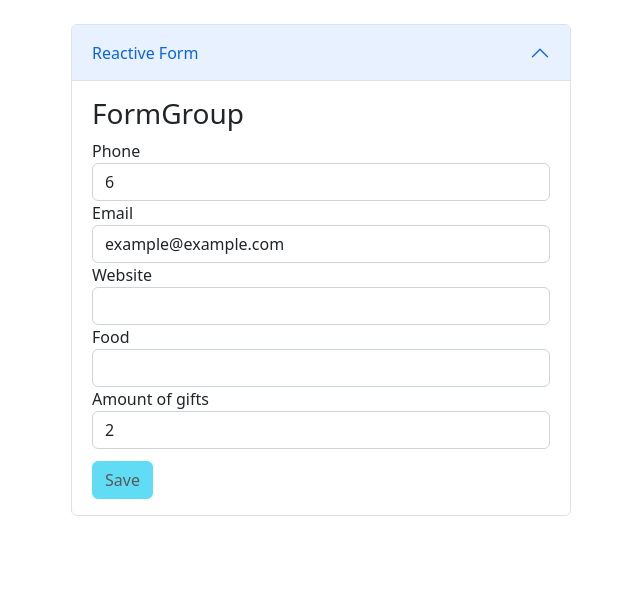
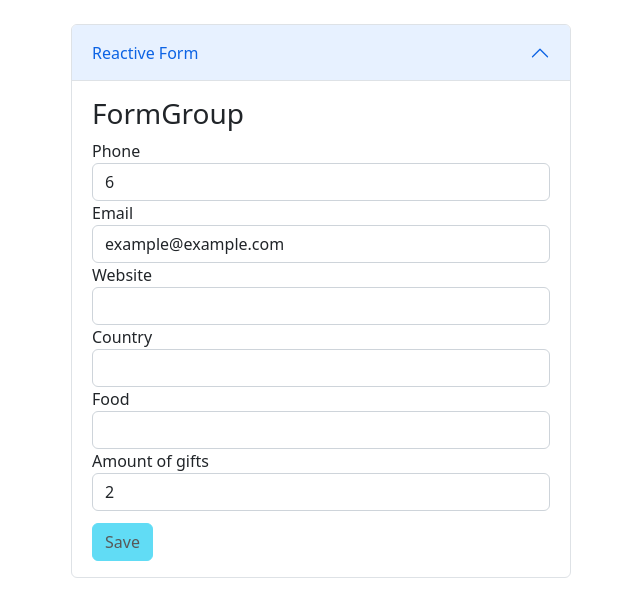
Before and after one commit to Laurens-makel/angular-examples, an Angular app: page / in a window 1280 px wide. Shown: the top 616 px of the page, without its empty margins (319-959 px from the left). Built offline with nearby package versions, Linux system fonts and the light colour scheme.

Commit message:
Add mechanism for master-detail relations

```diff
--- a/src/app/form-group-field/form-group-field.component.html
+++ b/src/app/form-group-field/form-group-field.component.html
@@ -7,7 +7,7 @@
 
     <!-- Display select element when valuelist -->
     <div *ngSwitchCase="DataEntryType.VALUELIST" >
-      <select class="form-control" [formControlName]="entry.id">
+      <select class="form-control" [formControlName]="entry.id" [(ngModel)]="entry.value" (ngModelChange)="select.emit(entry)">
         <option *ngFor="let option of entry.options" [ngValue]="option">
           {{ option }}
         </option>
--- a/src/app/form-group-field/form-group-field.component.ts
+++ b/src/app/form-group-field/form-group-field.component.ts
@@ -1,4 +1,4 @@
-import {Component, Input, OnInit} from '@angular/core';
+import {Component, EventEmitter, Input, OnInit, Output} from '@angular/core';
 import {DataEntry} from "../model/data-entry";
 import {FormGroup} from "@angular/forms";
 import {DataEntryType} from "../model/data-entry-types.enum";
@@ -11,6 +11,8 @@ import {DataEntryType} from "../model/data-entry-types.enum";
 export class FormGroupFieldComponent implements OnInit {
   @Input() entry!: DataEntry<any>;
   @Input() form!: FormGroup;
+
+  @Output() select = new EventEmitter<DataEntry<any>>();
 
   DataEntryType = DataEntryType;
   get isValid() { return this.field.valid; }
--- a/src/app/form-group/form-group.component.html
+++ b/src/app/form-group/form-group.component.html
@@ -4,7 +4,7 @@
 
   <!-- Iterate over fields -->
   <div *ngFor="let entry of _data">
-    <app-form-group-field [entry]="entry" [form]="form"></app-form-group-field>
+    <app-form-group-field [entry]="entry" [form]="form" (select)="changeMasterDetail($event)"></app-form-group-field>
   </div>
 
   <button type="submit" class="btn btn-info" [disabled]="!form.valid">Save</button>
--- a/src/app/form-group/form-group.component.ts
+++ b/src/app/form-group/form-group.component.ts
@@ -1,4 +1,4 @@
-import {Component, Input} from '@angular/core';
+import {ChangeDetectorRef, Component, Input} from '@angular/core';
 import {FormControl, FormGroup} from "@angular/forms";
 import {DataEntry} from "../model/data-entry";
 import {DataControlService} from "../services/data-control.service";
@@ -10,7 +10,7 @@ import {DataControlService} from "../services/data-control.service";
 })
 export class FormGroupComponent {
 
-  constructor(private dataControl: DataControlService) { }
+  constructor(private dataControl: DataControlService, private cdr: ChangeDetectorRef) { }
 
   form = new FormGroup({});
 
@@ -22,4 +22,24 @@ export class FormGroupComponent {
   }
   _data: DataEntry<any>[] = []
 
+  changeMasterDetail(entry: DataEntry<any>) {
+    if(entry.slaves){
+      const slaveIndex = entry.slaves.findIndex(slave => slave.option == entry.value);
+
+      if(slaveIndex > -1){
+        const slave = entry.slaves[slaveIndex];
+        const slaveEntry = this._data.find(e => e.id == slave.field);
+
+        if(slaveEntry !== undefined){
+          slaveEntry.options = slave.slaveOptions;
+          const slaveField = this.form.get(slaveEntry.id+"");
+
+          if(slaveEntry.options.indexOf(slaveField?.value) == -1){
+            slaveEntry.value = "";
+            this.cdr.detectChanges();
+          }
+        }
+      }
+    }
+  }
 }
--- a/src/app/model/data-entry.ts
+++ b/src/app/model/data-entry.ts
@@ -10,6 +10,7 @@ export class DataEntry<T> {
   public minValue?: number;
   public options?: string[];
   public blacklist?: T;
+  public slaves?: {option: string, field: number, slaveOptions: string[]}[];
 
   constructor(partial: Partial<DataEntry<T>>) {
     Object.assign(this, partial);
--- a/src/app/services/data.service.ts
+++ b/src/app/services/data.service.ts
@@ -40,15 +40,30 @@ export class DataService {
 
       new DataEntry<string>({
         id: 4,
+        label: "Country",
+        type: DataEntryType.VALUELIST,
+        required: true,
+        value: "",
+        options: ["Germany","Spain","Italy"],
+        slaves: [
+          {option: "Germany", field: 5, slaveOptions: ["Bradwurst"]},
+          {option: "Spain", field: 5, slaveOptions: ["Tapas"]},
+          {option: "Italy", field: 5, slaveOptions: ["Pizza", "Pasta"]}
+        ]
+      }),
+
+
+      new DataEntry<string>({
+        id: 5,
         label: "Food",
         type: DataEntryType.VALUELIST,
         required: true,
         value: "",
-        options: ["Pizza", "Pasta"]
+        options: ["Bradwurst","Tapas","Pizza","Pasta"]
       }),
 
       new DataEntry<number>({
-        id: 5,
+        id: 6,
         label: "Amount of gifts",
         type: DataEntryType.NUMBER,
         required: true,
```
